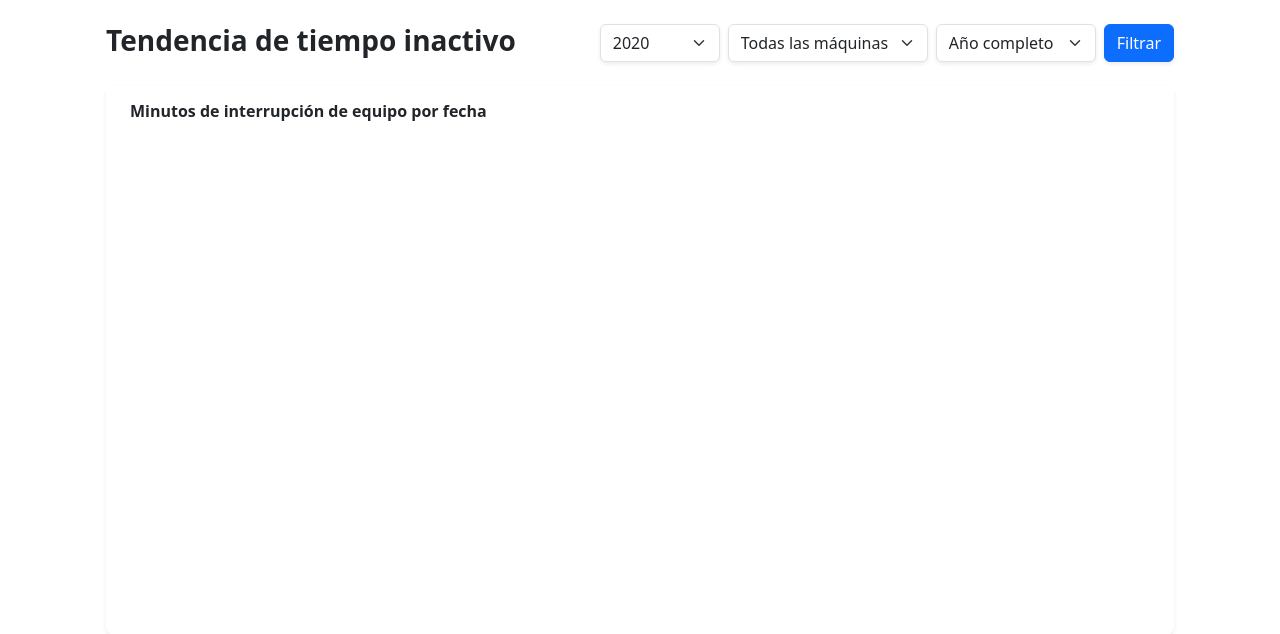
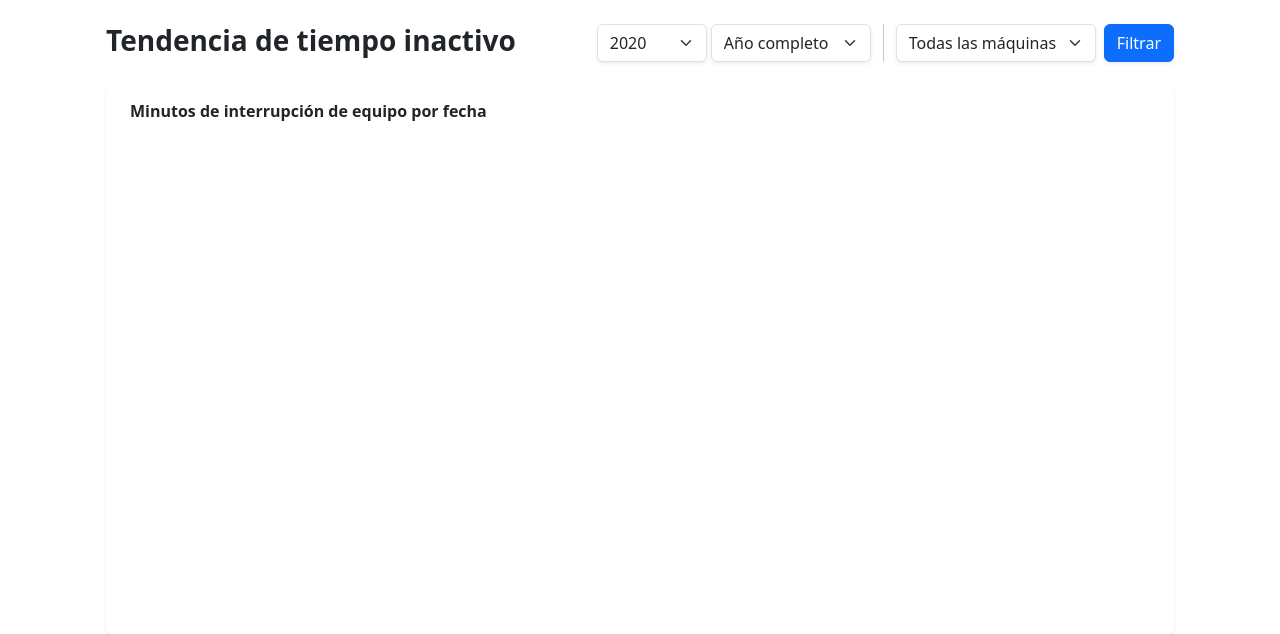
Before and after one commit to tebix94/infinx_andon, a Python web app: template app/templates/data/performance.html in a window 1280 px wide. Shown: the part 56-690 px from the top of the page. Run offline with Jinja, Linux system fonts and the light colour scheme; the template is opened without the code that fills it: most values are stand-ins (such as "Sample title", 1, 10 or a date in 2020); a map, chart or similar area stays blank; some libraries are stand-ins or nearby versions.

Commit message:
Same as previous commit, do not know why teamplate was not commited.

```diff
--- a/app/templates/data/performance.html
+++ b/app/templates/data/performance.html
@@ -10,18 +10,12 @@
         </div>
 
         <div class="d-flex align-items-center gap-2">
-            <select id="filter-year" class="form-select shadow-sm" style="width: 120px;">
+        <div class="d-flex gap-1">
+            <select id="filter-year" class="form-select shadow-sm" style="width: 110px;">
                 {% for y in years %}
                 <option value="{{ y }}" {% if y == current_year %}selected{% endif %}>{{ y }}</option>
                 {% endfor %}
             </select>
-            <select id="filter-machine" class="form-select shadow-sm" style="width: 200px;">
-                <option value="all">Todas las máquinas</option>
-                {% for m in machines %}
-                <option value="{{ m.id }}">{{ m.name }}</option>
-                {% endfor %}
-            </select>
-
             <select id="filter-month" class="form-select shadow-sm" style="width: 160px;">
                 <option value="">Año completo</option>
                 <option value="1">Enero</option>
@@ -37,11 +31,21 @@
                 <option value="11">Noviembre</option>
                 <option value="12">Diciembre</option>
             </select>
+        </div>
 
-            <button onclick="actualizarPerformance()" class="btn btn-primary shadow-sm">
-                <i class="bi bi-filter"></i> Filtrar
-            </button>
-        </div>
+        <div class="vr mx-1"></div>
+
+        <select id="filter-machine" class="form-select shadow-sm" style="width: 200px;">
+            <option value="all">Todas las máquinas</option>
+            {% for m in machines %}
+            <option value="{{ m.id }}">{{ m.name }}</option>
+            {% endfor %}
+        </select>
+
+        <button onclick="actualizarPerformance()" class="btn btn-primary shadow-sm">
+            <i class="bi bi-filter"></i>Filtrar
+        </button>
+    </div>
     </div>
 
     <div class="row">
```
